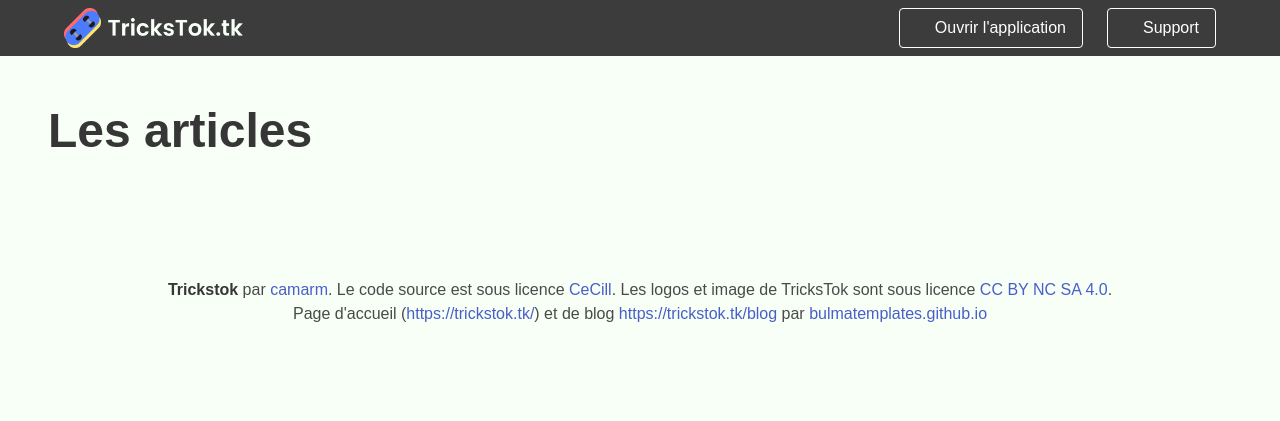
After one commit to trickstok/app, a Flask app: template templates/blog_index.html in a window 1280 px wide. The commit adds this page. Shown: the top 421 px of the page. Run offline with Flask 2, Linux system fonts and the light colour scheme; the template is opened without the code that fills it, so the values that code supplies are empty; parts of the project's set-up code (start-up, migrations or seed data) failed here and were passed over; some libraries are stand-ins or nearby versions.

Commit message:
blog and landing form

```diff
--- a/static/css/landing.css
+++ b/static/css/landing.css
@@ -1,4 +1,79 @@
+:root {
+    --primaryBC: #1c1c1c;
+    --primaryBC-trans: rgba(28, 28, 28, 0.86);
+    --range: #ffffff59;
+    --bar: linear-gradient(
+            90deg,
+            #FF6B6B 0%,
+            #F7FFF7 34%,
+            #FFE66D 65%
+    );
+    --bg: linear-gradient(#0d0d0d, var(--primaryBC) 50%);
+    --primary: #F7FFF7;
+    --third: #9f9f9f;
+    --poppins: "Poppins", sans-serif;
+    --blue: #4c7bfe;
+    --red: #FF6B6B;
+    --yellow: #FFE66D;
+}
+
+html, body {
+    font-family: var(--poppins);
+    background: var(--primary);
+}
 .hero.is-fullheight {
     background: linear-gradient( rgba(0, 0, 0, 0.5), rgba(0, 0, 0, 0.5) ), url('https://source.unsplash.com/random/?extreme sport') no-repeat center center fixed;;
     background-size: cover;
 }
+
+.footer {
+    background: var(--primary);
+}
+
+a.navbar-item:hover {
+    background: var(--third) !important;
+}
+
+.navbar-item img {
+    max-height: 2.5rem !important;
+}
+
+
+div.small {
+    display: block;
+    max-width: 100%;
+}
+
+div.small h1, div.small h2, div.small h3 {
+    font-size: 1.1em;
+    font-weight: normal;
+    margin: 0 !important;
+}
+
+div.small br {
+    display: inline;
+}
+
+.container.grid {
+    display: grid;
+    grid-gap: 13em;
+    grid-template-columns: repeat(auto-fit, minmax(18em, 0.3fr));
+}
+
+.article {
+    padding: 1em;
+    width: 20em;
+    height: 15em;
+    border: 2px solid var(--third);
+    border-radius: 5px;
+    cursor: pointer;
+    transition: .5s ease-in-out;
+}
+
+.article:hover {
+    box-shadow: 5px 5px 0 var(--third);
+}
+
+.navbar.is-dark {
+    background: var(--primaryBC-trans);
+}
--- /dev/null
+++ b/templates/blog_index.html
@@ -0,0 +1,93 @@
+<!DOCTYPE html>
+<html>
+
+<head>
+  <meta charset="utf-8">
+  <meta http-equiv="X-UA-Compatible" content="IE=edge">
+  <meta name="viewport" content="width=device-width, initial-scale=1">
+  <title>TricksTok, Blog</title>
+  <link rel="shortcut icon" href="/static/assets/trickstok_logo.png" type="image/x-icon">
+  <script src="https://kit.fontawesome.com/628c8d2499.js" crossorigin="anonymous"></script>
+  <link href="https://fonts.googleapis.com/css?family=Open+Sans:300,400,700" rel="stylesheet">
+  <link rel="stylesheet" href="https://unpkg.com/bulma@0.9.0/css/bulma.min.css" />
+  <link rel="stylesheet" type="text/css" href="/static/css/landing.css">
+</head>
+<body>
+
+<nav class="navbar is-dark">
+  <div class="container">
+    <div class="navbar-brand">
+      <a class="navbar-item" href="/">
+        <img src="/static/assets/trickstok_logo_large_white.png" alt="Logo TricksTok">
+      </a>
+      <span class="navbar-burger burger" data-target="navbarMenu">
+        <span></span>
+        <span></span>
+        <span></span>
+      </span>
+    </div>
+    <div id="navbarMenu" class="navbar-menu">
+      <div class="navbar-end">
+        <span class="navbar-item">
+          <a class="button is-white is-outlined" href="/home">
+            <span class="icon">
+              <i class="fas fa-browser"></i>
+            </span>
+            <span>Ouvrir l'application</span>
+          </a>
+        </span>
+        <span class="navbar-item">
+          <a class="button is-white is-outlined" href="https://support.camarm.fr/newissue" target="_blank">
+            <span class="icon">
+              <i class="fas fa-user-headset"></i>
+            </span>
+            <span>Support</span>
+          </a>
+        </span>
+      </div>
+    </div>
+  </div>
+</nav>
+
+<section class="hero ">
+  <div class="hero-body">
+    <h1 class="title is-1">Les articles</h1>
+    <div class="container grid">
+      {% for post in articles %}
+
+      <div class="content is-medium article" onclick="location.href = '/blog?post={{post.name}}'">
+        <h2 class="subtitle is-5" style="color: var(--third)">{{post.date}}</h2>
+        <h1 class="title is-3">{{post.title}}</h1>
+        <div class="small">
+          {{post.content[0:120]|safe}}...
+        </div>
+      </div>
+
+      {% endfor %}
+    </div>
+  </div>
+</section>
+
+<footer class="footer">
+  <div class="content has-text-centered">
+    <p>
+      <strong>Trickstok</strong> par <a href="https://www.camarm.dev">camarm</a>. Le code source est sous licence
+      <a href="/licence">CeCill</a>. Les logos et image de TricksTok sont
+      sous licence <a href="http://creativecommons.org/licenses/by-nc-sa/4.0/">CC BY NC SA 4.0</a>.
+      <br>
+      Page d'accueil (<a href="https://trickstok.tk/">https://trickstok.tk/</a>) et de blog <a href="https://trickstok.tk/blog">https://trickstok.tk/blog</a> par <a href="https://bulmatemplates.github.io/bulma-templates/" target="_blank">bulmatemplates.github.io</a>
+    </p>
+  </div>
+</footer>
+<script async type="text/javascript">
+    (function() {
+        var burger = document.querySelector('.burger');
+        var menu = document.querySelector('#'+burger.dataset.target);
+        burger.addEventListener('click', function() {
+            burger.classList.toggle('is-active');
+            menu.classList.toggle('is-active');
+        });
+    })();
+</script>
+</body>
+</html>
```
Also changed, not shown: blog/beta.draft.md (added, +7 -0 lines), blog/welcome.md (added, +25 -0 lines), static/css/base.css (+73 -1 lines), templates/blog.html (added, +125 -0 lines), templates/index.html (+40 -4 lines), templates/landing.html (+51 -12 lines), trickstok/mail.py (+14 -7 lines), static/assets/banner.png (added), static/assets/notifications.svg (added), static/assets/posts/404.png (added), static/assets/posts/welcome.png (added), static/assets/trickstok_logo_large.png (added), static/assets/trickstok_logo_large_white.png (added), 1 other file.
